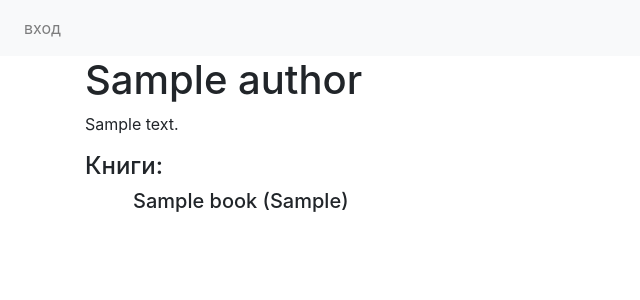
After one commit to VictorZemskov/python_1_2_exam_final_Victor_Zemskov, a Django app: page /authors/1 in a window 1280 px wide. The commit adds this page. Shown: the top 300 px of the page, without its empty margins (0-640 px from the left). Run offline with Django 3.2, Linux system fonts and the light colour scheme; tables that the repository leaves empty hold one stand-in row (values such as "Sample post"); some libraries are stand-ins or nearby versions.

Commit message:
Add CRUD for model Author

```diff
--- a/source/main/settings.py
+++ b/source/main/settings.py
@@ -37,6 +37,7 @@ INSTALLED_APPS = [
     'django.contrib.sessions',
     'django.contrib.messages',
     'django.contrib.staticfiles',
+    'accounts',
     'webapp',
 ]
 
@@ -119,3 +120,6 @@ USE_TZ = True
 # https://docs.djangoproject.com/en/2.1/howto/static-files/
 
 STATIC_URL = '/static/'
+
+MEDIA_ROOT = os.path.join(BASE_DIR, 'uploads')
+MEDIA_URL = '/uploads/'
--- a/source/main/urls.py
+++ b/source/main/urls.py
@@ -13,9 +13,27 @@ Including another URLconf
     1. Import the include() function: from django.urls import include, path
     2. Add a URL to urlpatterns:  path('blog/', include('blog.urls'))
 """
+from django.conf import settings
+from django.conf.urls.static import static
 from django.contrib import admin
 from django.urls import path
+from webapp.views import AuthorListView, AuthorDetailView, AuthorCreateView, AuthorUpdateView, soft_delete_author,\
+                         BookListView, BookDetailView, BookCreateView, BookUpdateView, soft_delete_book
+from accounts.views import login_view, logout_view
 
 urlpatterns = [
     path('admin/', admin.site.urls),
+    path('', AuthorListView.as_view(), name='author_list'),
+    path('authors/<int:pk>', AuthorDetailView.as_view(), name='author_detail'),
+    path('authors/create', AuthorCreateView.as_view(), name='author_create'),
+    path('accounts/login', login_view, name='login'),
+    path('accounts/logout', logout_view, name='logout'),
+    path('authors/<int:pk>/update', AuthorUpdateView.as_view(), name='author_update'),
+    path('authors/<int:pk>/delete', soft_delete_author, name='author_delete'),
+    path('books', BookListView.as_view(), name='book_list'),
+    path('authors/<int:pk>/books/create', BookCreateView.as_view(), name='book_create'),
+    path('issues/<int:pk>/', BookDetailView.as_view(), name='book_detail'),
+    path('books/<int:pk>/delete', soft_delete_book, name='book_delete'),
 ]
+
+urlpatterns += static(settings.MEDIA_URL, document_root=settings.MEDIA_ROOT)
--- a/source/webapp/models.py
+++ b/source/webapp/models.py
@@ -1,10 +1,21 @@
 from django.db import models
 from django.contrib.auth.models import User
+
+
+class SoftDeleteManager(models.Manager):
+    def active(self):
+        return self.filter(is_deleted=False)
+
+    def deleted(self):
+        return self.filter(is_deleted=True)
 
 class UserInfo(models.Model):
     user = models.OneToOneField(User, on_delete=models.CASCADE, related_name='info', verbose_name='Пользователь')
     name = models.CharField(max_length=255, verbose_name='Ф.И.О.')
     email = models.EmailField(max_length=50, verbose_name="Почта")
+    is_deleted = models.BooleanField(default=False)
+
+    objects = SoftDeleteManager()
 
 
 class Author(models.Model):
@@ -13,6 +24,12 @@ class Author(models.Model):
     death_date = models.DateField(null=True, blank=True, verbose_name='дата смерти')
     biography = models.TextField(max_length=2000, null=True, blank=True, verbose_name='Биография')
     photo = models.ImageField(null=True, blank=True, verbose_name='Фотография')
+    is_deleted = models.BooleanField(default=False)
+
+    objects = SoftDeleteManager()
+
+    def __str__(self):
+        return self.name
 
 
 class Book(models.Model):
@@ -22,11 +39,23 @@ class Book(models.Model):
     file = models.FileField(null=True, blank=True, verbose_name='Файл')
     cover = models.ImageField(null=True, blank=True, verbose_name='Обложка')
     description = models.TextField(max_length=2000, null=True, blank=True, verbose_name='Описание')
+    is_deleted = models.BooleanField(default=False)
+
+    objects = SoftDeleteManager()
+
+    def __str__(self):
+        return self.name
 
 
 class BookShelf(models.Model):
     user = models.ForeignKey(UserInfo, on_delete=models.CASCADE, related_name='book_shelfs', verbose_name='Пользователь')
     book = models.ManyToManyField(Book, related_name='book_shelfs', verbose_name='Книги')
+    is_deleted = models.BooleanField(default=False)
+
+    objects = SoftDeleteManager()
+
+    def __str__(self):
+        return "книжная полка пользователя %s" % (self.user)
 
 
 class Review(models.Model):
@@ -34,3 +63,9 @@ class Review(models.Model):
     user = models.ManyToManyField(UserInfo, related_name='reviews', verbose_name='Пользователи')
     сontent = models.TextField(max_length=2000, verbose_name='Отзыв')
     creation_date = models.DateTimeField(verbose_name='Дата создания')
+    is_deleted = models.BooleanField(default=False)
+
+    objects = SoftDeleteManager()
+
+    def __str__(self):
+        return "Отзыв на книгу %s" % (self.book)
--- /dev/null
+++ b/source/webapp/templates/author_detail.html
@@ -0,0 +1,24 @@
+{% extends 'base.html' %}
+{% block title %}Автор{% endblock %}
+{% block menu %}
+
+{% endblock %}
+{% block content %}
+    <h1>{{ author.name }}</h1>
+    <p>{{ author.biography }}</p>
+
+{#    <h5>Задачи <a href="{% url 'issue_create' project.pk %}">(+)</a></h5>#}
+{#    <ul id="issue_list">#}
+{#    {% for issue in project.issues.all %}#}
+{#        <li class="ml-5">{{ issue.title }}({{ issue.get_status_display }})</li>#}
+{#    {% endfor %}#}
+{#    </ul>#}
+    <h4>Книги:</h4>
+    {% for book in author.books.all %}
+        <h5 class="ml-5">{{ book.name }} ({{ book.year_publishing }})</h5>
+    {% endfor %}
+{#    <h5>работа</h5>#}
+{#    {% for work in project.work.all %}#}
+{#        <p class="ml-5">{{ work.programmer.first_name }} {{ work.start_date }} ({{ work.end_date }})</p>#}
+{#    {% endfor %}#}
+{% endblock %}
--- a/source/webapp/templates/base.html
+++ b/source/webapp/templates/base.html
@@ -20,10 +20,20 @@
     </button>
     <div class="collapse navbar-collapse" id="navbarNav">
         <ul class="navbar-nav">
-            <li class="nav-item">
-                <a href="#" class="nav-link">Lorem</a>
-            </li>
-            {% block menu %}{% endblock %}
+            {% if request.user.is_authenticated %}
+                <li class="nav-item navbar-text">Привет, {{ request.user.username }}!</li>
+                <li class="nav-item">
+                    <a href="{% url 'logout' %}" class="nav-link">выход</a>
+                </li>
+                <li class="nav-item">
+                    <a href="{% url 'author_list' %}" class="nav-link">На главную</a>
+                </li>
+                {% block menu %}{% endblock %}
+            {% else %}
+                <li class="nav-item">
+                    <a href="{% url 'login' %}" class="nav-link">вход</a>
+                </li>
+            {% endif %}
         </ul>
     </div>
 </nav>
--- a/source/webapp/views.py
+++ b/source/webapp/views.py
@@ -1,3 +1,75 @@
-from django.shortcuts import render
+from django.shortcuts import render, redirect
+from django.views.generic import ListView, DetailView, FormView, CreateView, UpdateView, DeleteView
+from webapp.models import Author, Book
+from django.http import HttpResponseRedirect, JsonResponse
+from webapp.forms import AuthorForm, BookForm
+from django.urls import reverse_lazy, reverse
+from django.shortcuts import get_object_or_404
 
-# Create your views here.
+
+class AuthorListView(ListView):
+    model = Author
+    template_name = 'author_list.html'
+
+    def get_queryset(self):
+        return Author.objects.filter(is_deleted=False)
+
+
+class AuthorDetailView(DetailView):
+    model = Author
+    template_name = 'author_detail.html'
+
+
+class AuthorCreateView(CreateView):
+    model = Author
+    form_class = AuthorForm
+    template_name = 'author_create.html'
+    success_url = reverse_lazy('author_list')
+
+
+class AuthorUpdateView(UpdateView):
+    model = Author
+    form_class = AuthorForm
+    template_name = 'author_update.html'
+    success_url = reverse_lazy('author_list')
+
+
+def soft_delete_author(request, pk):
+    author = get_object_or_404(Author, pk=pk)
+    author.is_deleted = True
+    author.save()
+    return redirect('author_list')
+
+
+class BookListView(ListView):
+    model = Book
+    template_name = 'book_list.html'
+
+    def get_queryset(self):
+        return Book.objects.filter(is_deleted=False)
+
+
+class BookDetailView(DetailView):
+    model = Book
+    template_name = 'book_detail.html'
+
+
+class BookCreateView(CreateView):
+    model = Book
+    form_class = BookForm
+    template_name = 'book_create.html'
+    success_url = reverse_lazy('book_list')
+
+
+class BookUpdateView(UpdateView):
+    model = Book
+    form_class = BookForm
+    template_name = 'book_update.html'
+    success_url = reverse_lazy('author_list')
+
+
+def soft_delete_book(request, pk):
+    book = get_object_or_404(Book, pk=pk)
+    book.is_deleted = True
+    book.save()
+    return redirect('book_list')
```
Also changed, not shown: source/accounts/templates/login.html (added, +40 -0 lines), source/webapp/forms.py (added, +22 -0 lines), source/webapp/templates/author_create.html (added, +10 -0 lines), source/webapp/templates/author_list.html (added, +25 -0 lines), source/webapp/templates/author_update.html (added, +10 -0 lines), source/webapp/templates/book_create.html (added, +10 -0 lines), source/webapp/templates/book_detail.html (added, +10 -0 lines), source/webapp/templates/book_list.html (added, +10 -0 lines).
